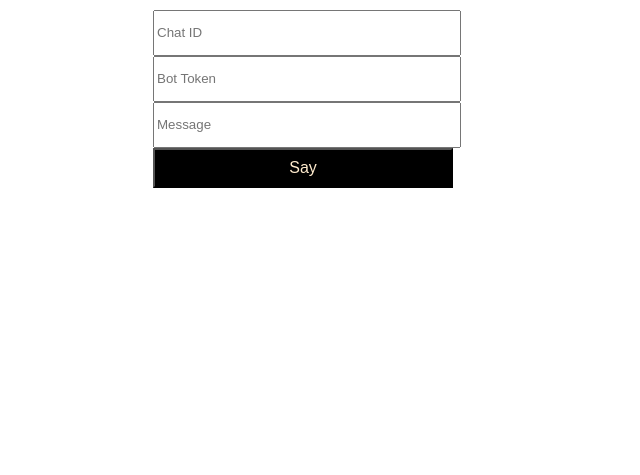
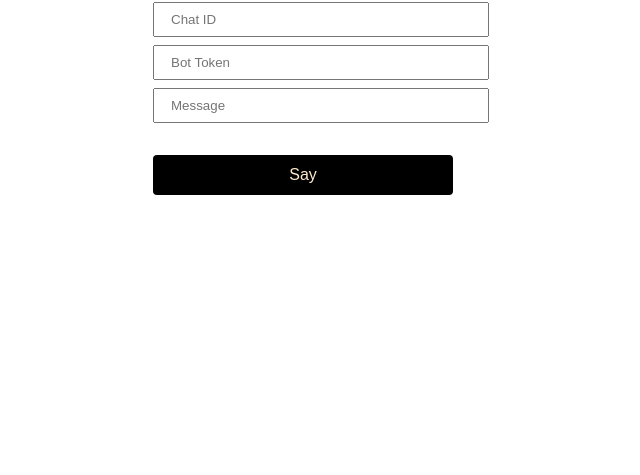
Before and after one commit to alxmal/jaredbot, a website: page views/say.html in a window 1280 px wide. Shown: the part 341-816 px from the top of the page, without its empty margins (345-985 px from the left). Drawn offline with nearby package versions, Linux system fonts and the light colour scheme.

```diff
--- a/views/say.html
+++ b/views/say.html
@@ -15,12 +15,12 @@
             $.get("https://api.telegram.org/bot"+token+"/sendMessage?text="+message+"&chat_id="+chat_id);
         }
     </script>
-    <div style="width:300px">
+    <div style="width:300px; font-family: Arial, Helvetica, sans-serif;text-align: center;">
         <p style="font-size: 20px;font-weight: 600;">Jared Says</p>
-        <input style="width:100%;height:40px" type="text" id="chatid" placeholder="Chat ID"></br>
-        <input style="width:100%;height:40px" type="text" id="token" placeholder="Bot Token"></br>
-        <input style="width:100%;height:40px" type="textarea" id="message" rows="5" cols="33" placeholder="Message"></br>
-        <button style="width:100%;height:40px;background-color: black;color: blanchedalmond;font-size: 16px;font-weight: 500;" onclick=sendmessage()>Say</button>
+        <input style="width:100%;padding: 8px 16px;margin-bottom: 8px;" type="text" id="chatid" placeholder="Chat ID"></br>
+        <input style="width:100%;padding: 8px 16px;margin-bottom: 8px;" type="text" id="token" placeholder="Bot Token"></br>
+        <input style="width:100%;padding: 8px 16px" type="textarea" id="message" rows="5" cols="33" placeholder="Message"></br>
+        <button style="width:100%;height:40px;background-color: black;color: blanchedalmond;font-size: 16px;font-weight: 500;margin-top: 32px;border:0; border-radius: 4px" onclick=sendmessage()>Say</button>
     </div>
     <script src="https://code.jquery.com/jquery-3.4.1.slim.min.js" integrity="sha256-pasqAKBDmFT4eHoN2ndd6lN370kFiGUFyTiUHWhU7k8=" crossorigin="anonymous"></script>
 </body>
```
